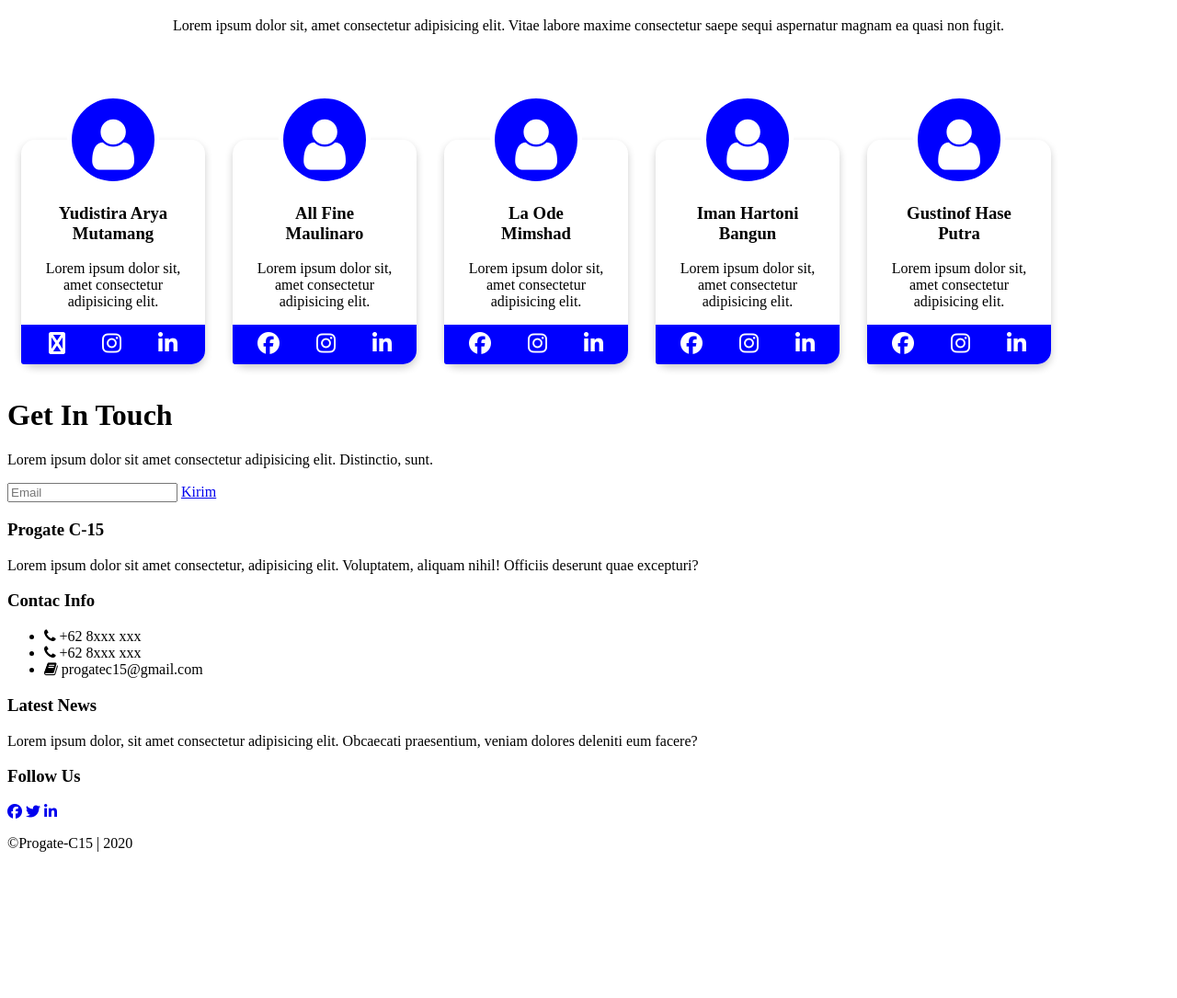
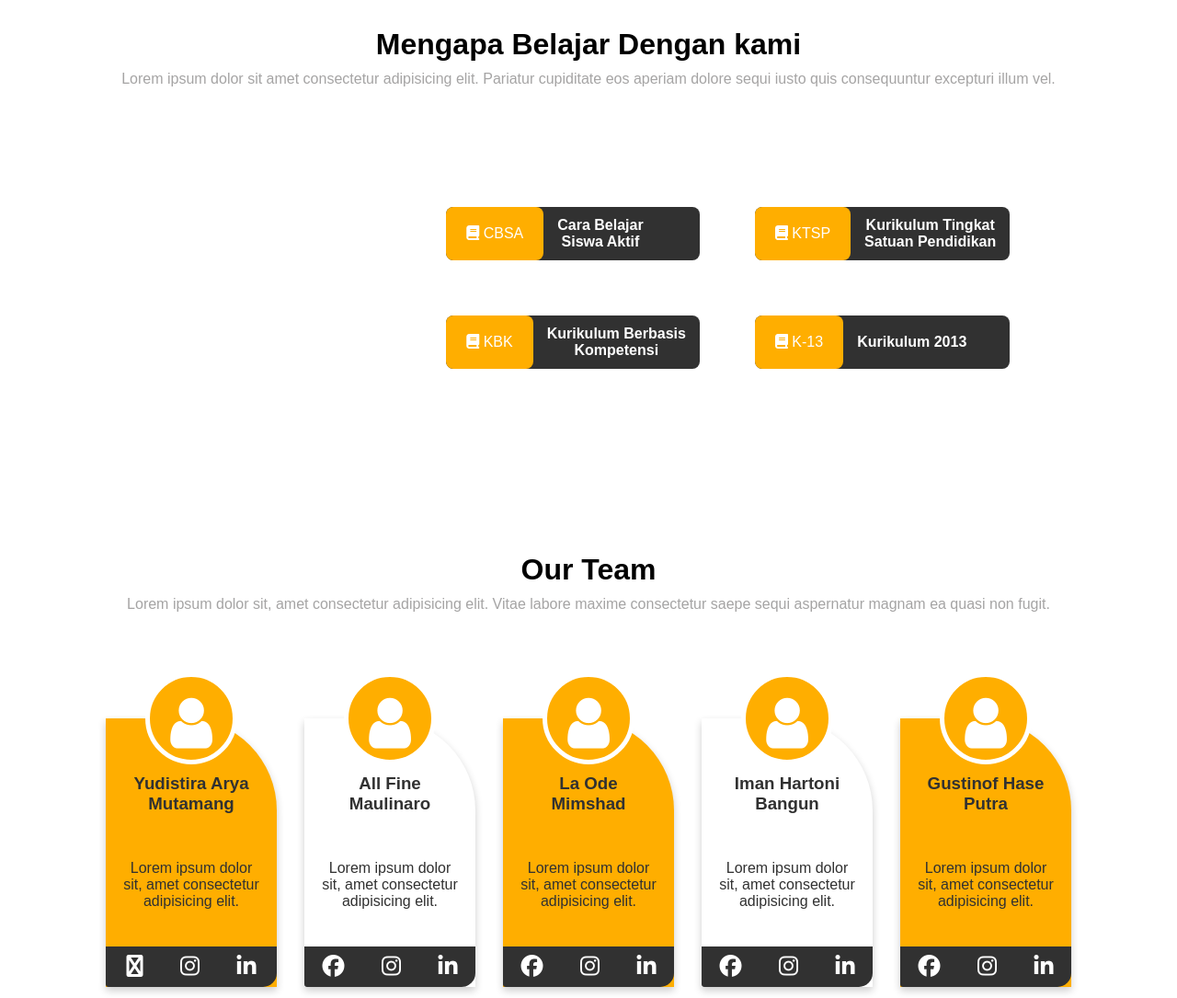
Before and after one commit to wakatobidevelopers/Latihan-WEB-CEB, a plain HTML site: page index.html in a window 1280 px wide. Shown: the part 840-1925 px from the top of the page at 92% size. Before the commit the page ends 1782 px from the top, so only its background shows below. Drawn offline with Linux system fonts and the light colour scheme.

Commit message:
Update style.css

```diff
--- a/style.css
+++ b/style.css
@@ -1,18 +1,168 @@
-*{
+* {
     box-sizing: border-box;
+    padding: 0;
+    margin: 0;
 }
 
-.team-wrapper{
+body{
+  font-family: sans-serif;
+}
+
+header{
+    height: 100vh;
+    text-align: left;
+}
+
+main .desc-title p{
+  margin-top: 10px;
+  color: rgb(165, 164, 164);
+}
+
+.header-nav {
+    display: flex;
+    align-items: center;
+    padding: 25px 50px;
+    margin: 0 auto;
+    justify-content: space-between;
+    background-color: #FFAE00;
+    width: 97%;
+    color: white;
+    border-bottom-left-radius: 10px;
+    border-bottom-right-radius: 10px;
+}
+
+nav{
+    display: flex;
+    justify-content: space-between;
+    width: 50%;
+}
+
+.btn-nav a{
+  max-width: 200px;
+  background-color: black;
+  padding: 12px 14px;
+  border-radius: 8px;
+}
+
+.btn-nav a:nth-child(2){
+  background-color: lightseagreen;
+}
+
+a {
+    text-decoration: none;
+    color: white;
+}
+
+.header-main{
+    display: flex;
+    flex-direction: row;
+    align-items: center;
+    justify-content: space-around;
+    height: 90%;
+    font-size: 1.5em;
+    padding: 0 100px;
+}
+
+.header-main p{
+  font-size: 14pt;
+}
+
+ .img img{
+   max-width: 500px;
+}
+
+.title p {
+    margin-bottom: 45px;
+}
+
+.btn {
+  display: flex;
+  align-items: center;
+}
+
+.btn .bullet div{
+  display: inline-block;
+  width: 40px;
+  height: 40px;
+  border-radius: 5px;
+  margin-left: 10px;
+  background-color: black;
+}
+
+.btn .bullet div:nth-child(odd){
+    background-color: #FFAE00;
+}
+
+.btn a{
+    background-color: #FFAE00;
+    width: 200px;
+    padding: 14px 7px;
+    border-radius: 8px;
+    cursor: pointer;
+    border-bottom: 6px solid rgb(27, 27, 27);
+}
+
+.btn a:active{
+    position: relative;
+    top: 7px;
+    border-bottom: none;
+    margin-top: 6px;
+}
+
+.section-1{
+    margin:70px 0 ;
     text-align: center;
     width: 100%;
 }
 
+.section-1 .article{
+    display: flex;
+    flex-direction: row;
+    align-items: center;
+    justify-content: space-around;
+    width: 100%;
+    padding: 100px 0;
+
+}
+
+.section-1 .item{
+    display: flex;
+}
+
+.card-column{
+    display: flex;
+    flex-direction: column;
+}
+
+.item .card{
+    margin: 30px;
+    display: flex;
+    justify-content: ;
+    align-items: center;
+    background-color: rgb(49, 49, 49);
+    border-radius: 8px;
+    color: #fff;
+}
+
+.item .card span {
+    max-width: 300px;
+    padding: 20px 22px;
+    border-radius: 8px;
+    color: #fff;
+    background-color: #FFAE00;
+}
+
+.item h4{
+   padding: 0 15px;
+}
+
+.section-2{
+    text-align: center;
+}
   .team-card {
     max-width: 200px;
-  background-color: ;
     margin: 15px;
-  padding: 0 0 0 0;
-  border-radius: 15px;
+    border-top-right-radius: 100px;
     box-shadow: 0 4px 8px 0 rgba(0,0,0,0.2);
     transition: all 0.2s;
   }
@@ -22,16 +172,20 @@
   -moz-box-shadow: 0px 0px 0px 4px rgba(0,30,179,0.29);
   box-shadow: 0px 0px 0px 4px rgba(0,30,179,0.29);
     border-bottom-left-radius: 3px;
-  background: blue;
+    background-color: #FFAE00;
     color: white;
   }
 
   .team-card p {
-  padding: 0 15px;
+    padding: 40px 15px;
+  }
+
+  .team-card h3{
+      padding: 10px 0;
   }
 
   .team-card .img{
-  background: blue;
+    background-color: #FFAE00;
     width: 100px;
     height: 100px;
     margin: -50px auto 0 auto;
@@ -47,11 +201,20 @@ box-shadow: 0px 0px 0px 4px rgba(0,30,179,0.29);
 
   .flex-card{
     display: flex;
-  margin-top: 100px;
+    justify-content: space-evenly;
+    padding: 0 100px;
+    text-align: center;
+    margin: 100px 0;
+    color: rgb(49, 49, 49);
+  }
+
+  .team-card:nth-child(odd){
+    background-color: #FFAE00;
+    background-color: ;
   }
 
   .media{
-  background-color: blue;
+    background-color: rgb(49, 49, 49);
     color: white;
     padding: 8px 0;
     text-align: center;
@@ -64,3 +227,91 @@ box-shadow: 0px 0px 0px 4px rgba(0,30,179,0.29);
     padding: 18px;
     font-size: 1.5em;
   }
+
+  .section-3{
+    padding: 45px 0;
+    background-color: rgb(235, 235, 235);
+    text-align: center;
+  }
+
+  .section-3 input{
+    margin: 50px 0;
+    width: 700px;
+    padding: 10px 25px;
+    border-radius: 50px;
+    outline: none;
+    border: none ;
+    font-size: 18pt;
+  }
+
+  .section-3 input:focus{
+    -webkit-box-shadow: 0px 0px 0px 5px rgba(255,174,0,0.3);
+    -moz-box-shadow: 0px 0px 0px 5px rgba(255,174,0,0.3);
+    box-shadow: 0px 0px 0px 5px rgba(255,174,0,0.3);
+  }
+
+  .section-3 input::placeholder{
+    color: #FFAE00;
+  }
+
+  .section-3 a{
+    display: block;
+    background-color: #FFAE00;
+    padding: 15px 0;
+    width: 100px;
+    border-radius: 50PX;
+    margin: -10px auto 0 auto;
+    background-color: rgb(49, 49, 49);
+  }
+
+  .section-3 a:hover{
+    opacity: 0.9;
+  }
+
+  footer{
+    background-color: #FFAE00;
+    color: rgb(49, 49, 49);
+  }
+
+  .footer{
+    display: flex;
+    padding: 100px 0;
+    justify-content: space-evenly;
+    width: 100%;
+    background-color: #FFAE00;
+  }
+
+  .footer-1{
+    text-align: justify;
+    max-width: 200px;
+  }
+
+  footer h3{
+    padding-bottom: 15px;
+  }
+
+  footer a{
+    display: inline-block;
+    color: #FFf;
+    margin-right: 2px;
+    font-size: 1.5em;
+    height: 50px;
+    width: 50px;
+    background-color: blue;
+    text-align: center;
+    line-height: 50px;
+    border-radius: 50px;
+  }
+
+  footer ul li{
+    list-style: none;
+  }
+
+.FOOTER p {
+    text-align: center;
+    text-transform: uppercase;
+    letter-spacing: 1.5PX;
+    padding: 20px;
+    background-color: transparent;
+    color: rgb(97, 95, 95);
+  }
```
Lines whose indentation alone changed are shown as unchanged.
